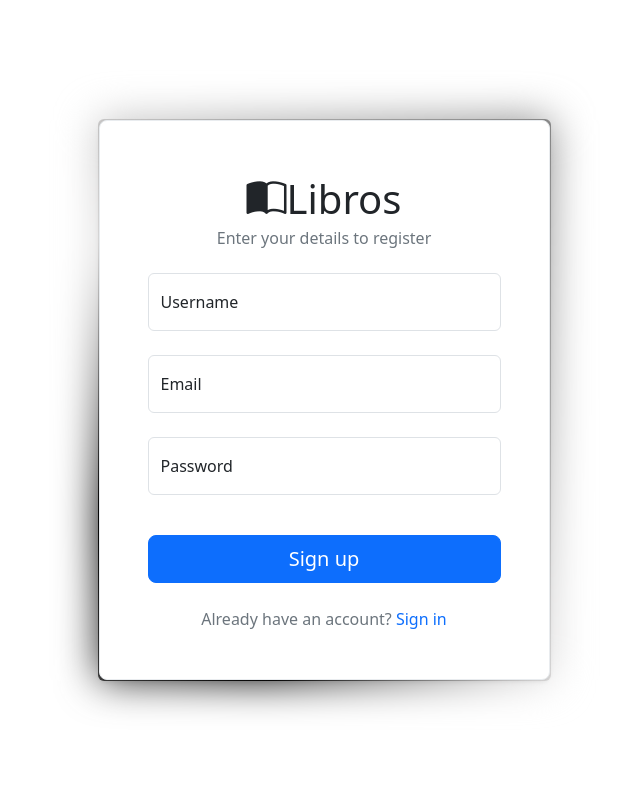
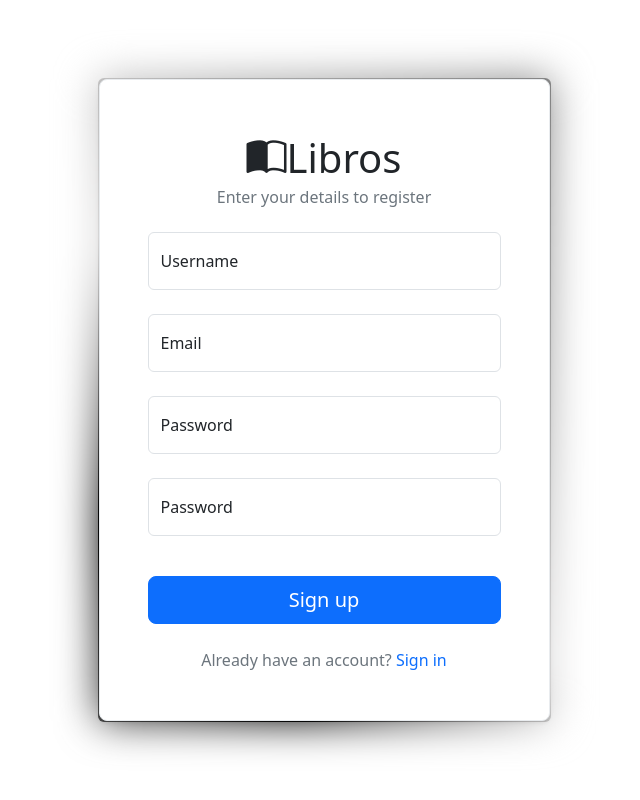
Before and after one commit to Kotoninja/Libros, a Django app: page /user/registration/ in a window 1280 px wide. Shown: the whole page, without its empty margins (316-956 px from the left). Run offline with Django 5.2, Linux system fonts and the light colour scheme.

Commit message:
update registration

```diff
--- a/templates/base.html
+++ b/templates/base.html
@@ -47,7 +47,7 @@
                     <ul class="navbar-nav m-auto">
                         <li class="nav-item">
                             <div>
-                                <a class="nav-link active p-0 d-flex flex-column fs-6 text-white" aria-current="page" href="{% url 'user:login' %}"><i
+                                <a class="nav-link active p-0 d-flex flex-column fs-6 text-white" aria-current="page" href="{% url 'user:profile' %}"><i
                                         class="bi bi-person-fill fs-4 mx-auto d-none d-lg-block"></i>User</a>
                             </div>
                         </li>
--- a/user/forms.py
+++ b/user/forms.py
@@ -14,7 +14,28 @@ class LoginForm(forms.Form):
     )
     remember_me = forms.BooleanField(
         widget=forms.CheckboxInput(
-            attrs={"class": "form-check-input", "placeholder": "username"}
+            attrs={"class": "form-check-input", "placeholder": "Remember me"}
         ),
         required=False,
     )
+
+
+class RegistrationForm(forms.Form):
+    username = forms.CharField(
+        widget=forms.TextInput(
+            attrs={"class": "form-control", "placeholder": "Username"}
+        )
+    )
+    email = forms.EmailField(
+        widget=forms.TextInput(attrs={"class": "form-control", "placeholder": "Email"})
+    )
+    password = forms.CharField(
+        widget=forms.PasswordInput(
+            attrs={"class": "form-control", "placeholder": "Password"}
+        )
+    )
+    repeat_password = forms.CharField(
+        widget=forms.PasswordInput(
+            attrs={"class": "form-control", "placeholder": "Repeat password"}
+        )
+    )
--- a/user/templates/user/registration.html
+++ b/user/templates/user/registration.html
@@ -8,7 +8,13 @@
         <div class="card-body p-3 p-md-4 p-xl-5 ktn-shadow">
         <a href="{% url 'library:home' %}" class="d-flex justify-content-center text-decoration-none text-body"><i class="bi bi-book-half fs-1"></i> <span class="h1 my-auto">Libros</span></a>
         <h2 class="fs-6 fw-normal text-center text-secondary mb-4">Enter your details to register</h2>
-        <form action="#!">
+        {% if auth_errors %}
+        <div class="alert alert-danger" role="alert">
+            {{auth_errors}}
+        </div>
+        {% endif %}
+        <form action="" method="post">
+            {% csrf_token %}
             <div class="row gy-2 overflow-hidden">
             {% comment %} <div class="col-12">
                 <div class="form-floating mb-3">
@@ -24,19 +30,38 @@
             </div> {% endcomment %}
             <div class="col-12">
                 <div class="form-floating mb-3">
-                <input type="text" class="form-control" name="username" id="username" placeholder="Username" required>
+                {% comment %} <input type="text" class="form-control" name="username" id="username" placeholder="Username" required> {% endcomment %}
+                {{form.username}}
                 <label for="lastName" class="form-label">Username</label>
                 </div>
             </div>
             <div class="col-12">
+                {% for key, val in form.errors.items %}
+                    {% if key == "email" %}
+                        <div class="alert alert-danger p-1" role="alert">
+                            <i class="bi bi-exclamation-triangle text-danger me-2 ms-1"></i>
+                            <span>{{val.0}}</span>
+                        </div>
+                    {% endif %}
+                {% endfor %}
+                {% comment %} {{form.errors.items}} {% endcomment %}
                 <div class="form-floating mb-3">
-                <input type="email" class="form-control" name="email" id="email" placeholder="name@example.com" required>
+                {% comment %} <input type="email" class="form-control" name="email" id="email" placeholder="name@example.com" required> {% endcomment %}
+                {{form.email}}
                 <label for="email" class="form-label">Email</label>
                 </div>
             </div>
             <div class="col-12">
                 <div class="form-floating mb-3">
-                <input type="password" class="form-control" name="password" id="password" value="" placeholder="Password" required>
+                {% comment %} <input type="password" class="form-control" name="password" id="password" value="" placeholder="Password" required> {% endcomment %}
+                {{form.password}}
+                <label for="password" class="form-label">Password</label>
+                </div>
+            </div>
+            <div class="col-12">
+                <div class="form-floating mb-3">
+                {% comment %} <input type="password" class="form-control" name="password" id="password" value="" placeholder="Password" required> {% endcomment %}
+                {{form.repeat_password}}
                 <label for="password" class="form-label">Password</label>
                 </div>
             </div>
--- a/user/views.py
+++ b/user/views.py
@@ -1,34 +1,70 @@
-from django.shortcuts import render,redirect
+from django.shortcuts import render, redirect
 from django.http import HttpResponse
-from .forms import LoginForm
-from django.contrib.auth import authenticate, login,logout
+from .forms import LoginForm, RegistrationForm
+from django.contrib.auth import authenticate, login, logout
+from django.contrib.auth.models import User
+from django.contrib.auth.decorators import login_required
+
 
 def login_user(request):
     context = {}
     if request.method == "POST":
         form = LoginForm(request.POST)
         if form.is_valid():
-            user = authenticate(request, username = form.cleaned_data["username"],password = form.cleaned_data["password"])
+            user = authenticate(
+                request,
+                username=form.cleaned_data["username"],
+                password=form.cleaned_data["password"],
+            )
             if user is not None:
                 login(request, user)
                 return redirect("library:home")
             else:
-                context |= {"auth_errors":"Incorrect username or password. Please submit the form again."}
+                context |= {
+                    "auth_errors": "Incorrect username or password. Please submit the form again."
+                }
         else:
             context |= {"errors": form.errors}
     else:
         form = LoginForm()
 
-    context |= {"form":form}
+    context |= {"form": form}
 
-    return render(request,"user/login.html",context=context)
+    return render(request, "user/login.html", context=context)
+
 
 def registration(request):
-    return render(request,"user/registration.html")
+    context = {}
+    if request.method == "POST":
+        form = RegistrationForm(request.POST)
+        if form.is_valid():
+            if form.cleaned_data["password"] != form.cleaned_data["repeat_password"]:
+                context |= {
+                    "auth_errors": "Passwords did not occur. Please enter the same passwords in both fields."
+                }
+            elif User.objects.filter(username=form.cleaned_data["username"]).exists():
+                context |= {"auth_errors": "This username already exist"}
+            elif User.objects.filter(email=form.cleaned_data["email"]).exists():
+                context |= {"auth_errors": "This username already exist"}
+            else:
+                User.objects.create_user(
+                    username=form.cleaned_data["username"],
+                    email=form.cleaned_data["email"],
+                    password=form.cleaned_data["password"],
+                )
+                return redirect("user:login")
+        else:
+            context |= {"errors": form.errors}
+    else:
+        form = RegistrationForm()
+    context |= {"form": form}
+    return render(request, "user/registration.html", context=context)
 
+@login_required
 def profile(request):
     # return HttpResponse(request.user.username)
-    return render(request,"user/profile.html")
+    return render(request, "user/profile.html")
+
 
 def logout_user(request):
     logout(request)
```
